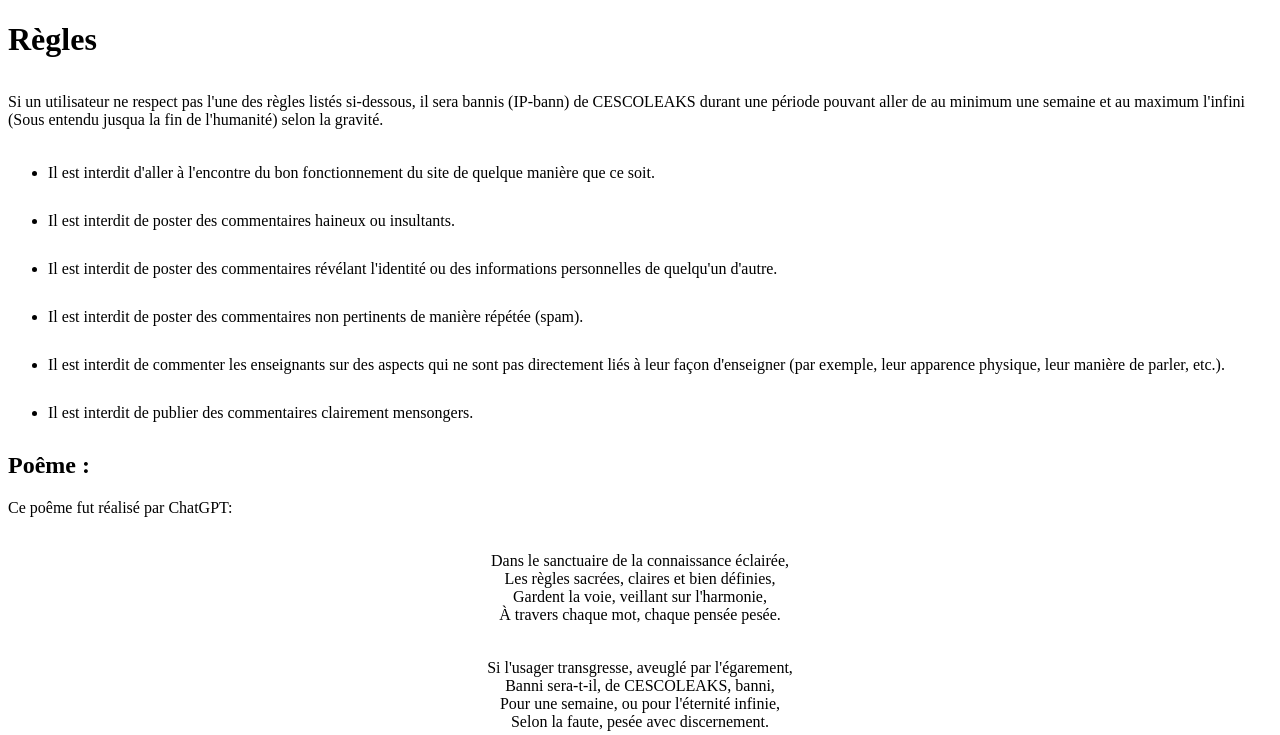
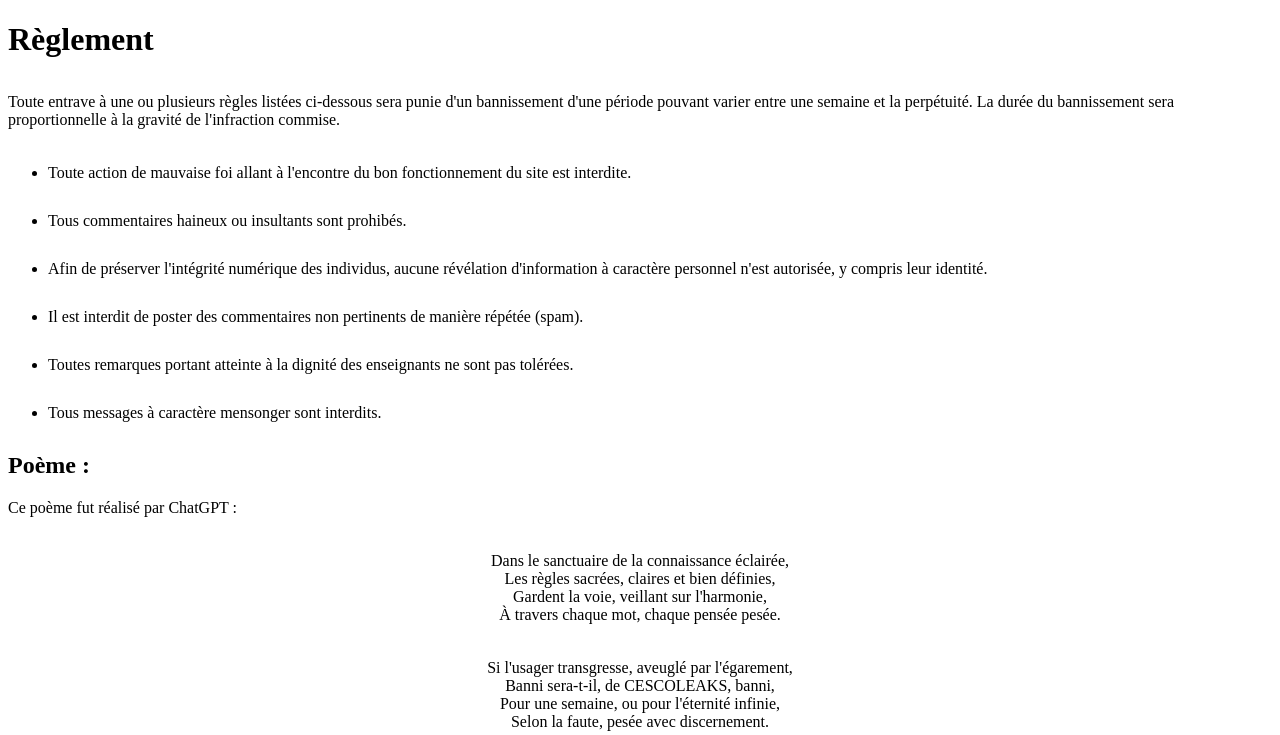
Before and after one commit to asterjdm/Cesco-Leak, a PHP site: page /rules.html in a window 1280 px wide. Shown: the top 735 px of the page. Run offline with PHP 8.4, Linux system fonts and the light colour scheme.

Commit message:
Rules improvement

```diff
--- a/index.html
+++ b/index.html
@@ -162,7 +162,7 @@
     </div>
   </div>
 
-  <div class="standard-popup" id="welcomePopup">
+  <div style="display: flex;" class="standard-popup" id="welcomePopup">
     <div class="standard-popup-content about">
 
       <h2>Bienvenue sur CESCOLEAKS !</h2>
@@ -192,8 +192,7 @@
       <a target="_blank" rel="noopener noreferrer" href="about.html">Le "About" de CESCOLEAKS</a>
 
       <a target="_blank" rel="noopener noreferrer" href="rules.html">Les règles de CESCOLEAKS</a>
-      <button class="standard-button about" onclick="closeWelcomePopup('welcomePopup')">J'ai lu les règles et je les
-        accepte</button>
+      <button class="standard-button about" onclick="closeWelcomePopup('welcomePopup')">J'ai lu et accepté les règles</button>
     </div>
   </div>
 
--- a/rules.html
+++ b/rules.html
@@ -9,43 +9,36 @@
   </head>
 
   <body>
-    <h1>Règles</h1>
+    <h1>Règlement</h1>
     <p>
-      Si un utilisateur ne respect pas l'une des règles listés si-dessous, il
-      sera bannis (IP-bann) de CESCOLEAKS durant une période pouvant aller de au
-      minimum une semaine et au maximum l'infini (Sous entendu jusqua la fin de
-      l'humanité) selon la gravité.
+      Toute entrave à une ou plusieurs règles listées ci-dessous sera punie d'un bannissement d'une période pouvant varier entre une semaine et la perpétuité. La durée du bannissement sera proportionnelle à la gravité de l'infraction commise.
     </p>
 
     <ul>
-      <!-- <p>l'éspace des commentaires à pour but de permettre au élève de partager leur avis sur les proffesseur de
-            manière constructive. Tous les commentaires non pertinent ou non constructif seront suprimé et leurs auteur
-            poura être sanctioné.</p> -->
+      <!-- <p>L'espace des commentaires a pour but de permettre aux élèves de partager leur avis sur les professeurs de
+            manière constructive. Tous les commentaires non pertinents ou non constructifs seront supprimés et leurs auteurs
+            pourront être sanctionnés.</p> -->
       <li>
-        Il est interdit d'aller à l'encontre du bon fonctionnement du site de
-        quelque manière que ce soit.
+        Toute action de mauvaise foi allant à l'encontre du bon fonctionnement du site est interdite.
       </li>
-      <li>Il est interdit de poster des commentaires haineux ou insultants.</li>
+      <li>Tous commentaires haineux ou insultants sont prohibés.</li>
       <li>
-        Il est interdit de poster des commentaires révélant l'identité ou des
-        informations personnelles de quelqu'un d'autre.
+        Afin de préserver l'intégrité numérique des individus, aucune révélation d'information à caractère personnel n'est autorisée, y compris leur identité.
       </li>
       <li>
-        Il est interdit de poster des commentaires non pertinents de manière
-        répétée (spam).
+        Il est interdit de poster des commentaires non pertinents de manière répétée (spam).
       </li>
       <li>
-        Il est interdit de commenter les enseignants sur des aspects qui ne sont
-        pas directement liés à leur façon d'enseigner (par exemple, leur
-        apparence physique, leur manière de parler, etc.).
+        Toutes remarques portant atteinte à la dignité des enseignants ne sont pas tolérées.
       </li>
       <li>
-        Il est interdit de publier des commentaires clairement mensongers.
+        Tous messages à caractère mensonger sont interdits.
       </li>
     </ul>
 
-    <h2>Poême :</h2>
-    <p>Ce poême fut réalisé par ChatGPT:</p>
+
+    <h2>Poème :</h2>
+    <p>Ce poème fut réalisé par ChatGPT :</p>
     <div style="text-align: center">
       <p>
         Dans le sanctuaire de la connaissance éclairée,<br />
```
Also changed, not shown: styles/standard-assets/popup.css (+7 -0 lines).
